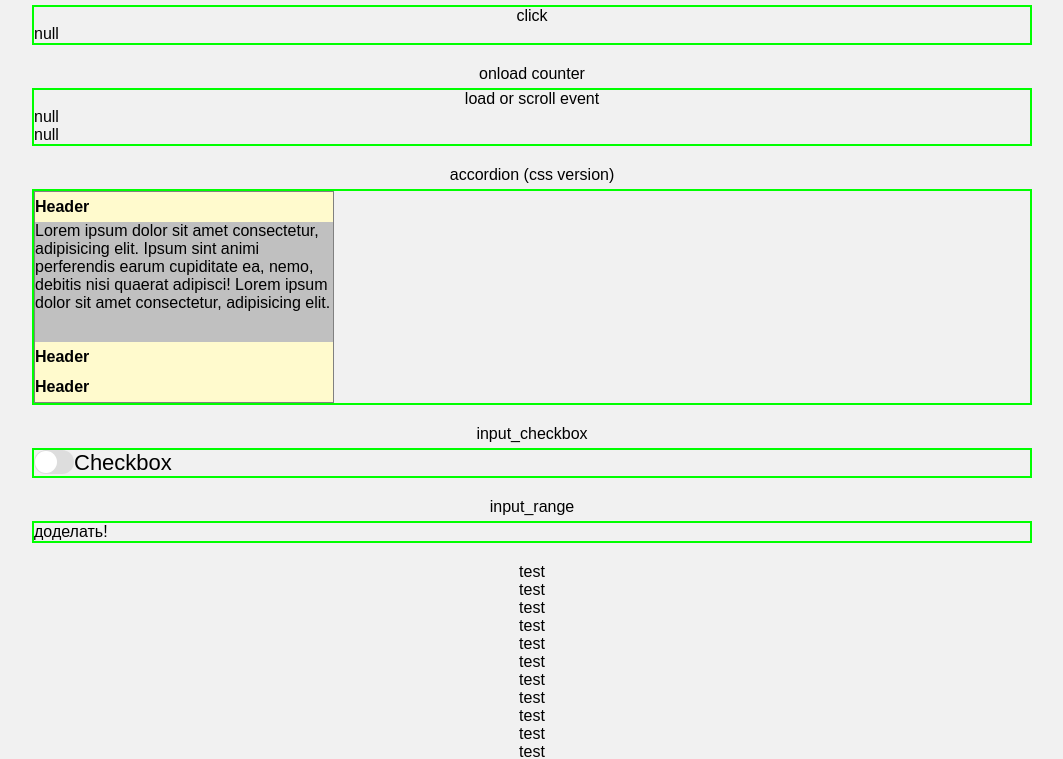
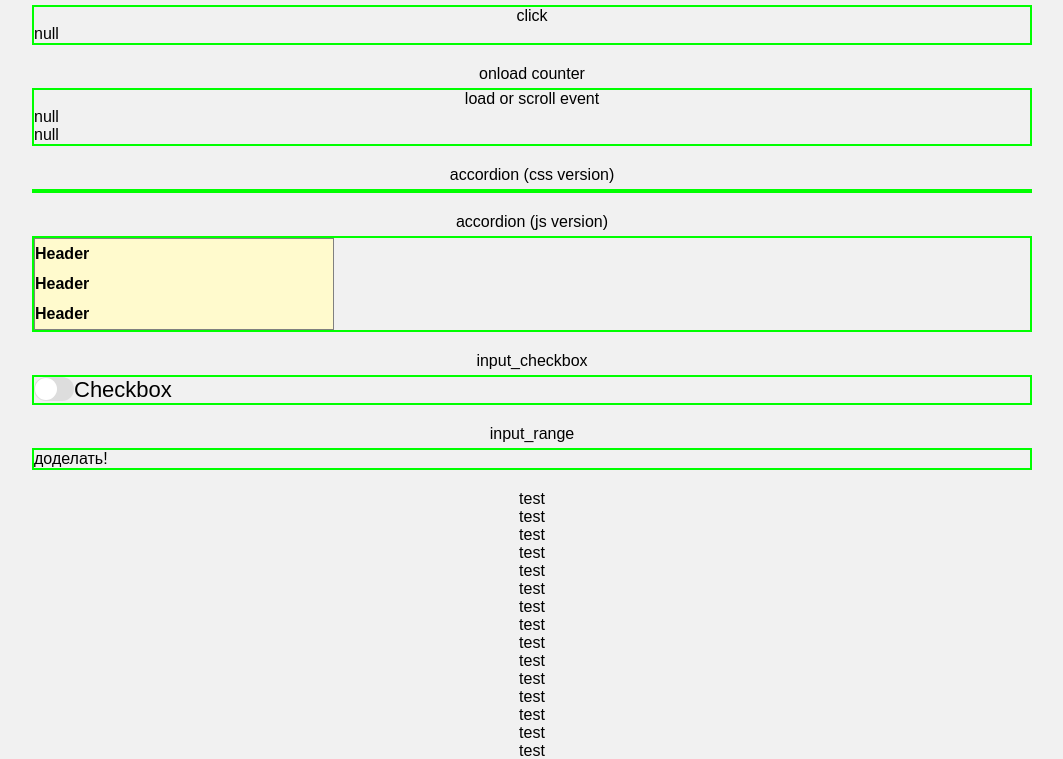
Before and after one commit to kaa88/new_site_template, a PHP site: page / in a window 1280 px wide. Shown: the part 180-939 px from the top of the page, without its empty margins (108-1171 px from the left). Run offline with PHP 8.4, Linux system fonts and the light colour scheme.

Commit message:
template accordion_js

```diff
--- a/#js/script.js
+++ b/#js/script.js
@@ -9,6 +9,7 @@ const mobileSwitchWidth = 768;
 // @prepros-append templates/media_switcher.js
 // @prepros-append templates/random.js
 // @prepros-append templates/onload_counter.js
+// @prepros-append templates/accordion_js.js
 
 // Доделать:
 // prepros-append templates/input_range.js
--- a/#js/templates/scroll_lock.js
+++ b/#js/templates/scroll_lock.js
@@ -9,12 +9,12 @@ let itemsToLock = {
 	},
 	menu: {
 		elem: document.querySelector('.menu__container'),
-		basepad: Number(getComputedStyle(document.querySelector('.menu__container')).paddingRight.slice(0,-2))
+		basepad: Number(getComputedStyle(document.querySelector('.menu__container')).paddingRight.slice(0,-2)),
 		always: false
 	},
 	popup1: {
 		elem: document.querySelector('.popup--login'),
-		basepad: Number(getComputedStyle(document.querySelector('.popup--login')).paddingRight.slice(0,-2))
+		basepad: Number(getComputedStyle(document.querySelector('.popup--login')).paddingRight.slice(0,-2)),
 		always: true
 	},
 };
--- a/#scss/_main.scss
+++ b/#scss/_main.scss
@@ -17,7 +17,8 @@ body {
 // Готовые:
 @import "templates/menu";
 @import "templates/popup";
-@import "templates/accordion_css";
+// @import "templates/accordion_css";
+@import "templates/accordion_js";
 @import "templates/input_checkbox";
 
 // Доделать:
--- a/#scss/templates/accordion_css.scss
+++ b/#scss/templates/accordion_css.scss
@@ -1,4 +1,4 @@
-// простая версия с фиксированными размерами (сделать js версию с разной высотой текста)
+// простая версия с фиксированными размерами
 .accordion {
 	width: 300px;
 	border: solid 1px gray;
--- a/css/style.css
+++ b/css/style.css
@@ -282,16 +282,9 @@ body._locked {
 	width: 300px;
 	border: solid 1px gray;
 }
-.accordion input {
-	display: none;
-}
-.accordion input:checked + label {
-	height: 150px;
-}
 .accordion__item {
-	display: block;
+	height: 30px;
 	overflow: hidden;
-	height: 30px;
 	transition: height 0.3s;
 }
 .accordion__item-header {
@@ -302,13 +295,6 @@ body._locked {
 	font-weight: bold;
 	cursor: pointer;
 }
-.accordion__item-content {
-	display: block;
-	height: 100%;
-	overflow-y: scroll;
-	background-color: silver;
-}
-
 .checkbox {
 	display: none;
 }
--- a/index.html
+++ b/index.html
@@ -113,7 +113,7 @@
 
 <h3>accordion (css version)</h3>
 <div class="test-wrapper">
-
+<!--
 	<div class="accordion">
 		<input type="radio" name="accordion-radio" id="accordion-radio-1" checked>
 		<label class="accordion__item" for="accordion-radio-1">
@@ -136,6 +136,32 @@
 				Lorem ipsum dolor sit amet consectetur, adipisicing elit. Ipsum sint animi perferendis earum cupiditate ea, nemo, debitis nisi quaerat adipisci! Lorem ipsum dolor sit amet consectetur, adipisicing elit.
 			</span>
 		</label>
+	</div>
+-->
+</div>
+
+<h3>accordion (js version)</h3>
+<div class="test-wrapper">
+
+	<div class="accordion">
+		<div class="accordion__item">
+			<div class="accordion__item-header">Header</div>
+			<div class="accordion__item-content">
+				Lorem ipsum dolor sit amet consectetur, adipisicing elit. Ipsum sint animi perferendis earum cupiditate ea, nemo, debitis nisi quaerat adipisci!
+			</div>
+		</div>
+		<div class="accordion__item">
+			<div class="accordion__item-header">Header</div>
+			<div class="accordion__item-content">
+				Lorem ipsum dolor sit amet consectetur, adipisicing elit. Ipsum sint animi perferendis earum cupiditate ea, nemo, debitis nisi quaerat adipisci! Lorem ipsum dolor sit amet consectetur, adipisicing elit.
+			</div>
+		</div>
+		<div class="accordion__item">
+			<div class="accordion__item-header">Header</div>
+			<div class="accordion__item-content">
+				Lorem ipsum dolor sit amet consectetur, adipisicing elit. Ipsum sint animi perferendis earum cupiditate ea, nemo, debitis nisi quaerat adipisci! Lorem ipsum dolor sit amet consectetur, adipisicing elit. Lorem ipsum dolor sit amet consectetur, adipisicing elit. Ipsum sint animi perferendis earum cupiditate ea, nemo, debitis nisi quaerat adipisci! Lorem ipsum dolor sit amet consectetur, adipisicing elit.
+			</div>
+		</div>
 	</div>
 
 </div>
--- a/js/script.js
+++ b/js/script.js
@@ -135,3 +135,27 @@ function startCounter() {
 	}, o.timeout * 1000);
 }
 // /
+
+// Accordion
+let accordion = {
+	names: {
+		accordion: '.accordion',
+		item: '.accordion__item',
+		header: '.accordion__item-header',
+		content: '.accordion__item-content'
+	},
+};
+accordion.items = document.querySelectorAll(accordion.names.item);
+for (let i = 0; i < accordion.items.length; i++) {
+	accordion.items[i].addEventListener('click', openItem);
+	accordion.items[i].itemMinHeight = accordion.items[i].querySelector(accordion.names.header).offsetHeight;
+	accordion.items[i].itemMaxHeight = accordion.items[i].itemMinHeight + accordion.items[i].querySelector(accordion.names.content).offsetHeight;
+}
+
+function openItem(){
+	for (let i = 0; i < accordion.items.length; i++) {
+		accordion.items[i].style.height = accordion.items[i].itemMinHeight + 'px';
+	}
+	this.style.height = this.itemMaxHeight + 'px';
+}
+// /
```
Also changed, not shown: #js/templates/accordion_js.js (added, +23 -0 lines), #scss/templates/accordion_js.scss (added, +19 -0 lines), README.md.
